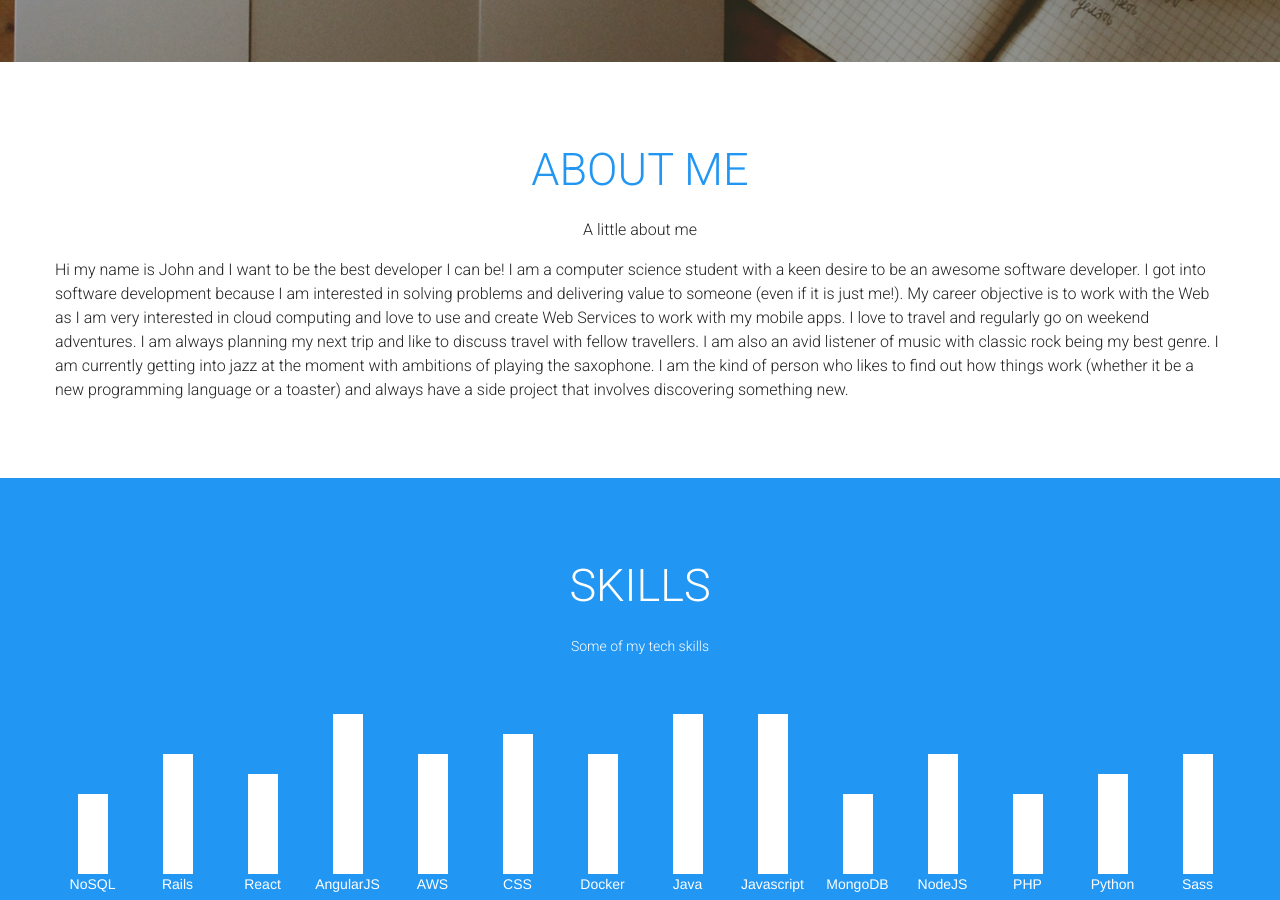
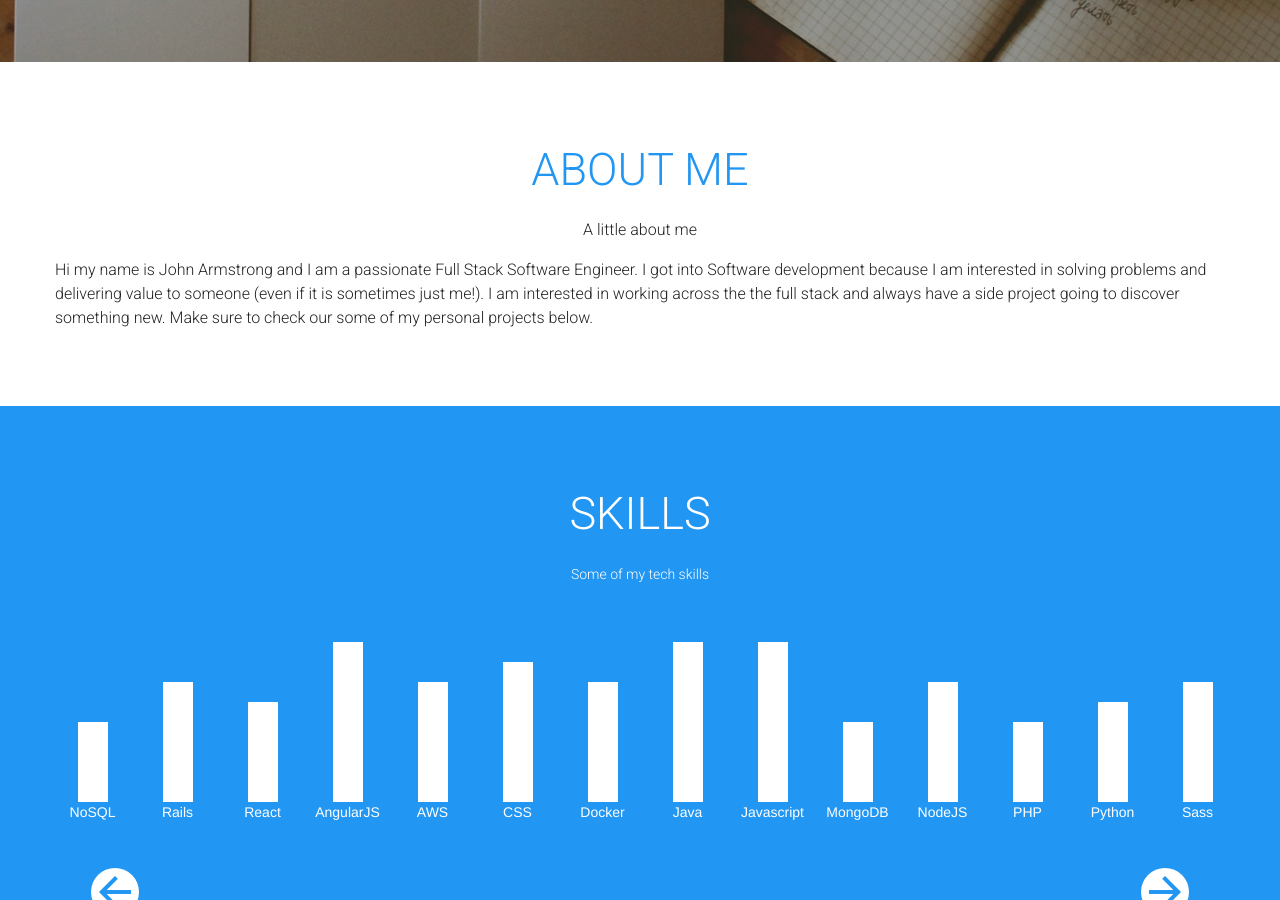
Before and after one commit to jman48/portfolio_site, a Jekyll site: the page built from index.html, in a window 1280 px wide and 900 px high, scrolled down 788 px. Built offline with Jekyll 4.4.1, drawn with Linux system fonts in a browser that asks for light colours; nearby versions of some CDN libraries.

Commit message:
Changed about me text

```diff
--- a/_includes/about.html
+++ b/_includes/about.html
@@ -3,15 +3,11 @@
     <h2 class="title">ABOUT ME</h2>
     <p class="sub-header">A little about me</p>
     <p class="content">
-      Hi my name is John and I want to be the best developer I can be! I am a computer science student with a keen
-      desire to be an awesome software developer. I got into software development because I am interested in
-      solving problems and delivering value to someone (even if it is just me!). My career objective is to work
-      with the Web as I am very interested in cloud computing and love to use and create Web Services to work with
-      my mobile apps. I love to travel and regularly go on weekend adventures. I am always planning my next trip
-      and like to discuss travel with fellow travellers. I am also an avid listener of music with classic rock
-      being my best genre. I am currently getting into jazz at the moment with ambitions of playing the saxophone.
-      I am the kind of person who likes to find out how things work (whether it be a new programming language or a
-      toaster) and always have a side project that involves discovering something new.
+      Hi my name is John Armstrong and I am a passionate Full Stack Software Engineer.
+
+      I got into Software development because I am interested in solving problems and delivering value to someone (even
+      if it is sometimes just me!). I am interested in working across the the full stack and always have a side project
+      going to discover something new. Make sure to check our some of my personal projects below.
     </p>
   </div>
 </div>
```
